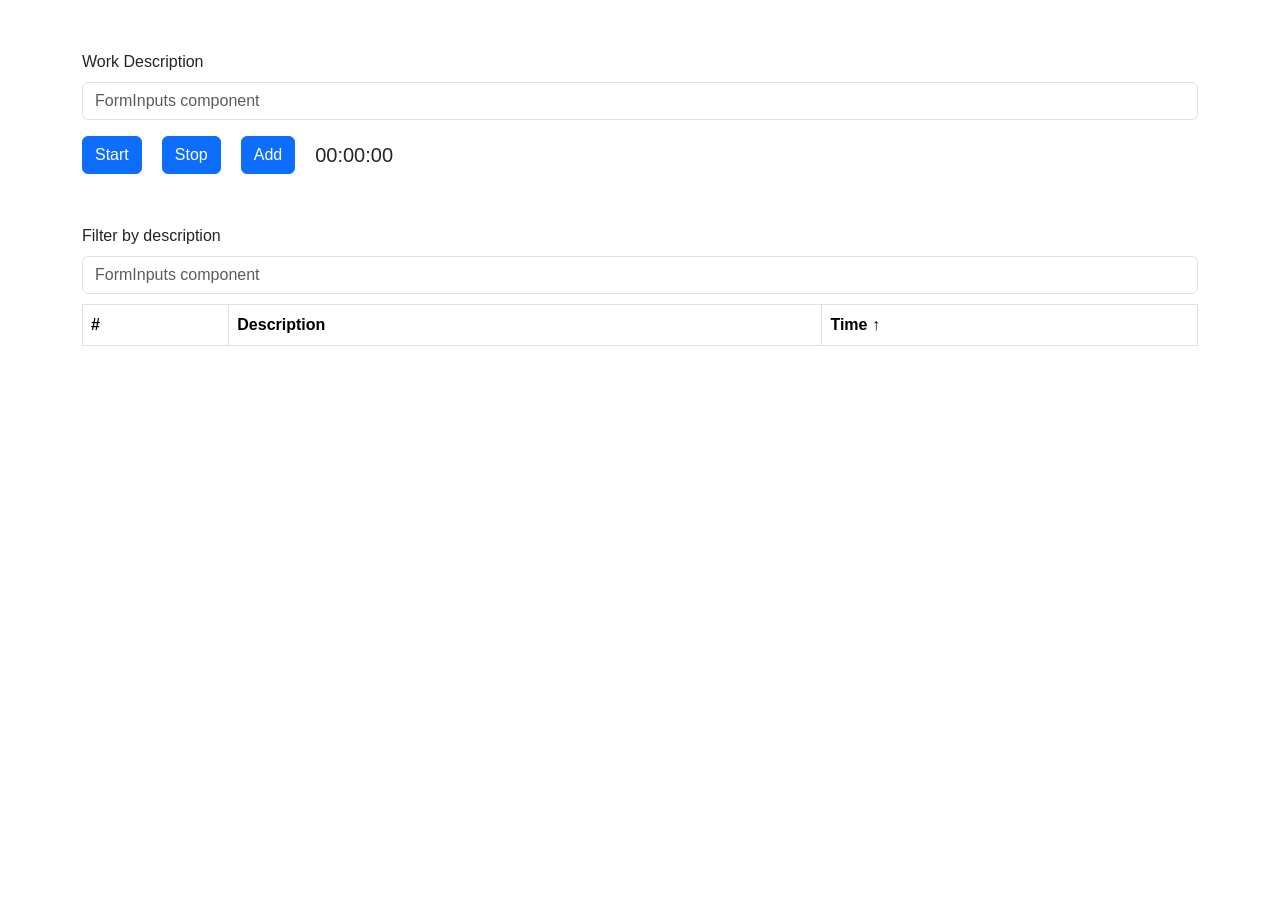
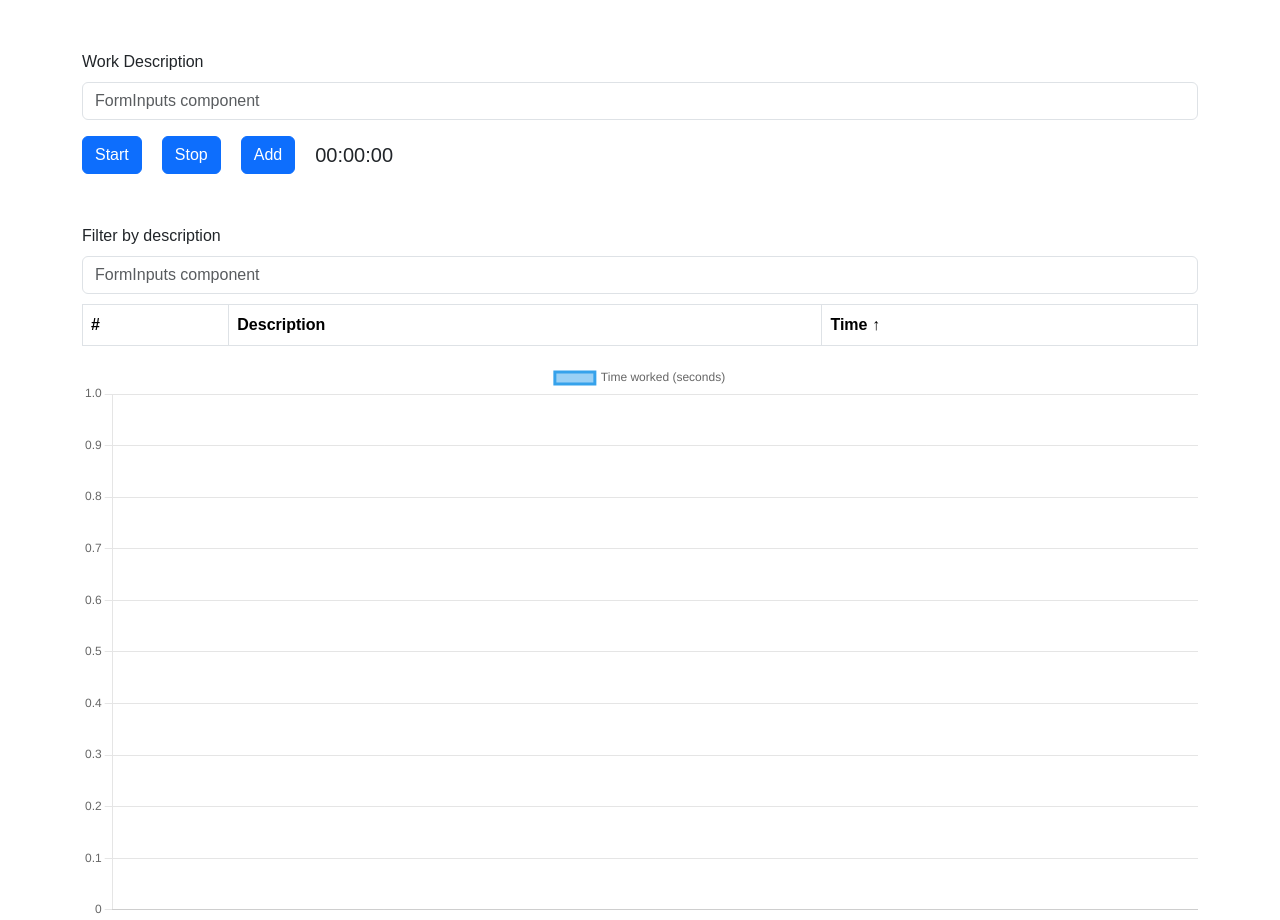
Before and after one commit to grekuu/nextrope-1, a React (Vite) app: page / in a window 1280 px wide. Before the commit the page ends 800 px from the top, so only its background shows below. Built offline with nearby package versions, Linux system fonts and the light colour scheme.

Commit message:
feat(TimeChart): chart finished

```diff
--- a/package.json
+++ b/package.json
@@ -12,8 +12,10 @@
   "dependencies": {
     "@reduxjs/toolkit": "^1.9.5",
     "bootstrap": "^5.3.2",
+    "chart.js": "^4.4.0",
     "react": "^18.2.0",
     "react-bootstrap": "^2.8.0",
+    "react-chartjs-2": "^5.2.0",
     "react-dom": "^18.2.0",
     "react-redux": "^8.1.2"
   },
--- a/src/App.tsx
+++ b/src/App.tsx
@@ -2,12 +2,14 @@ import 'bootstrap/dist/css/bootstrap.min.css'
 import './index.scss'
 import InfoTable from './components/InfoTable/InfoTable'
 import FormInputs from './components/Form/FormInputs'
+import TimeChart from './components/Chart/TimeChart'
 
 function App() {
     return (
         <>
             <FormInputs></FormInputs>
             <InfoTable></InfoTable>
+            <TimeChart></TimeChart>
         </>
     )
 }
--- /dev/null
+++ b/src/components/Chart/TimeChart.tsx
@@ -0,0 +1,32 @@
+import './timeChart.scss'
+import { Container } from 'react-bootstrap'
+import { useAppSelector } from '../../redux/hooks'
+import { selectData } from '../../redux/formSlice'
+import 'chart.js/auto'
+import { Chart } from 'react-chartjs-2'
+
+const TimeChart = () => {
+    const formData = useAppSelector(selectData)
+
+    const userData = {
+        labels: formData.map((data) => data.formattedDate),
+        datasets: [
+            {
+                label: 'Time worked (seconds)',
+                data: formData.map((data) => {
+                    const [minutes, seconds, hundredths] = data.time.split(':').map(Number)
+                    const totalTimeInSeconds = minutes * 60 + seconds + hundredths / 100
+                    return totalTimeInSeconds
+                }),
+            },
+        ],
+    }
+
+    return (
+        <Container>
+            <Chart type="line" data={userData} />
+        </Container>
+    )
+}
+
+export default TimeChart
--- a/src/components/Form/FormInputs.tsx
+++ b/src/components/Form/FormInputs.tsx
@@ -11,10 +11,13 @@ const FormInputs = () => {
     const [running, setRunning] = useState(false)
     const [description, setDescription] = useState('')
     const dispatch = useAppDispatch()
+    const currentDate = new Date()
+    const formattedDate = `${currentDate.getMonth() + 1}/${currentDate.getDate()}/${currentDate.getFullYear()}`
 
     function sendData() {
         const newData = {
             description,
+            formattedDate,
             time:
                 ('0' + Math.floor((time / 60000) % 60)).slice(-2) +
                 ':' +
--- a/src/redux/formSlice.tsx
+++ b/src/redux/formSlice.tsx
@@ -3,7 +3,7 @@ import type { PayloadAction } from '@reduxjs/toolkit'
 import type { RootState } from './store'
 
 interface FormState {
-    data: Array<{ description: string; time: string }>
+    data: Array<{ description: string; time: string; formattedDate: string }>
 }
 
 const initialState: FormState = {
@@ -14,7 +14,7 @@ export const formSlice = createSlice({
     name: 'form',
     initialState,
     reducers: {
-        addData: (state, action: PayloadAction<{ description: string; time: string }>) => {
+        addData: (state, action: PayloadAction<{ description: string; time: string; formattedDate: string }>) => {
             state.data.push(action.payload)
         },
     },
```
Also changed, not shown: src/components/Chart/timeChart.scss (added), 1 other file (tests, documents, lock files or other folders).
